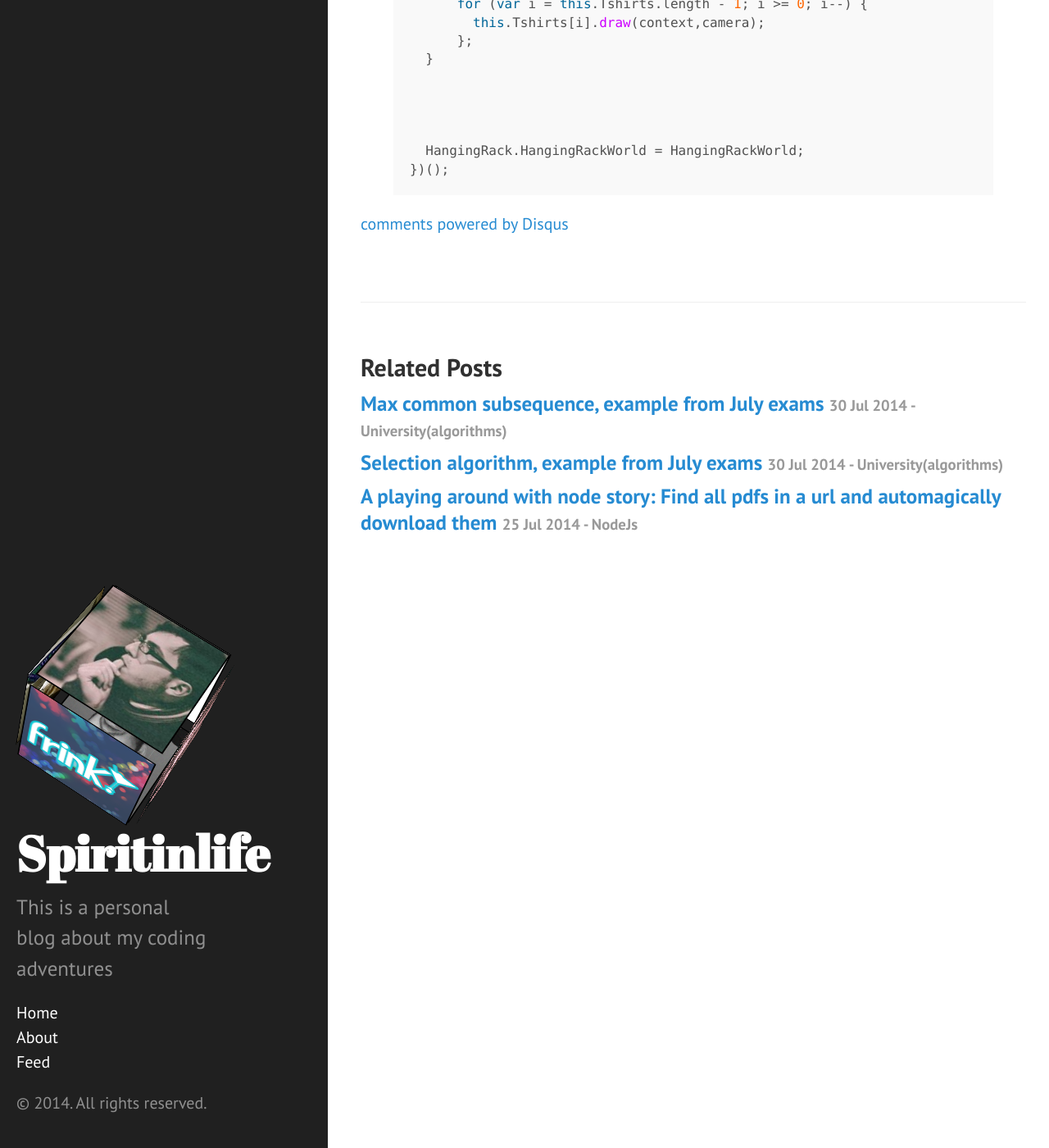
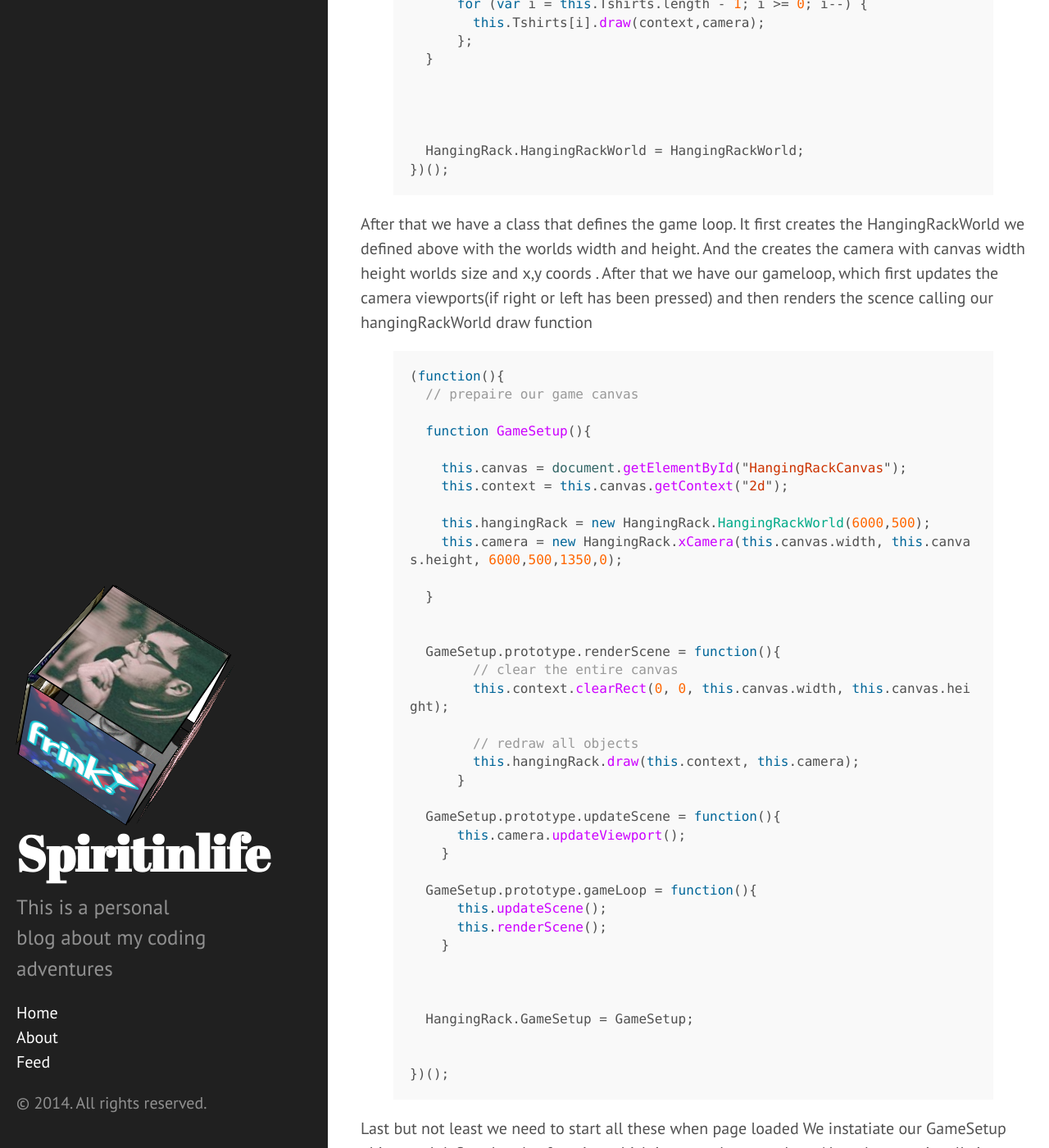
Before and after one commit to spiritinlife/spiritinlife.github.io, a Jekyll site: the page built from _posts/2014-08-02-Implementing-hanging-rack-clothes-js-canvas.markdown, in a window 1280 px wide and 1400 px high, scrolled down 10313 px. Shown: the whole window at 82% size. Built offline with Jekyll 4.4.1, drawn with Linux system fonts in a browser that asks for light colours; Markdown is read by kramdown in place of the engine named in the settings; comment, search, counter and statistics services are not loaded; some of the changed text lies outside the part shown.

Commit message:
Article about javascript canvas

```diff
--- a/_posts/2014-08-02-Implementing-hanging-rack-clothes-js-canvas.markdown
+++ b/_posts/2014-08-02-Implementing-hanging-rack-clothes-js-canvas.markdown
@@ -432,3 +432,79 @@ It also defines some functions that handle the touch events inside the canvas (
 })();
 
 {% endhighlight %}
+
+
+
+
+After that we have a class that defines the game loop.
+It first creates the HangingRackWorld we defined above with the worlds width and height.
+And the creates the camera with canvas width height worlds size and x,y coords .
+After that we have our gameloop, which first updates the camera viewports(if right or left has been pressed) and then renders the scence calling our hangingRackWorld draw function
+
+{% highlight javascript %}
+
+
+(function(){
+  // prepaire our game canvas
+
+  function GameSetup(){
+
+    this.canvas = document.getElementById("HangingRackCanvas");
+    this.context = this.canvas.getContext("2d");
+
+    this.hangingRack = new HangingRack.HangingRackWorld(6000,500);
+    this.camera = new HangingRack.xCamera(this.canvas.width, this.canvas.height, 6000,500,1350,0);
+
+  }
+
+
+  GameSetup.prototype.renderScene = function(){
+        // clear the entire canvas
+        this.context.clearRect(0, 0, this.canvas.width, this.canvas.height);
+
+        // redraw all objects
+        this.hangingRack.draw(this.context, this.camera);
+      }
+
+  GameSetup.prototype.updateScene = function(){
+      this.camera.updateViewport();
+    }
+
+  GameSetup.prototype.gameLoop = function(){
+      this.updateScene();
+      this.renderScene();
+    }
+
+
+
+  HangingRack.GameSetup = GameSetup;
+
+
+})();
+
+
+{% endhighlight %}
+
+
+Last but not least we need to start all these when page loaded
+We instatiate our GameSetup object and define the play function which is starts the game loop ( loop because it calls it self).If you wonder about requestAnimFrame is the new way to create animations suported i think from al browsers (instead of setTinterval) check the web for more info.
+
+
+
+{% highlight javascript %}
+
+//start the game when page is loaded
+window.onload = function(){
+
+  var gameSetup = new HangingRack.GameSetup();
+  function play(){
+    requestAnimFrame(play);
+    gameSetup.gameLoop();
+  }
+  requestAnimFrame(play);
+}
+
+{% endhighlight %}
+
+
+Thats is all folks!!
```
